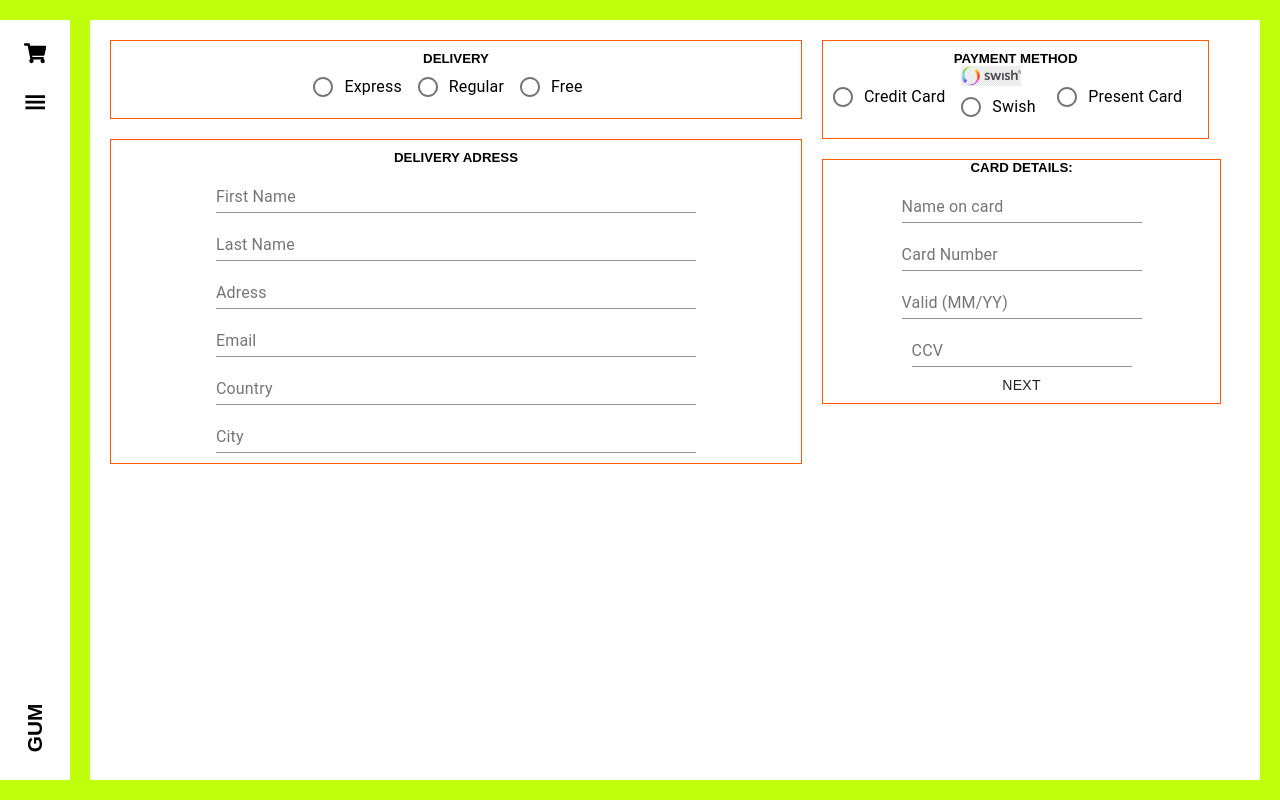
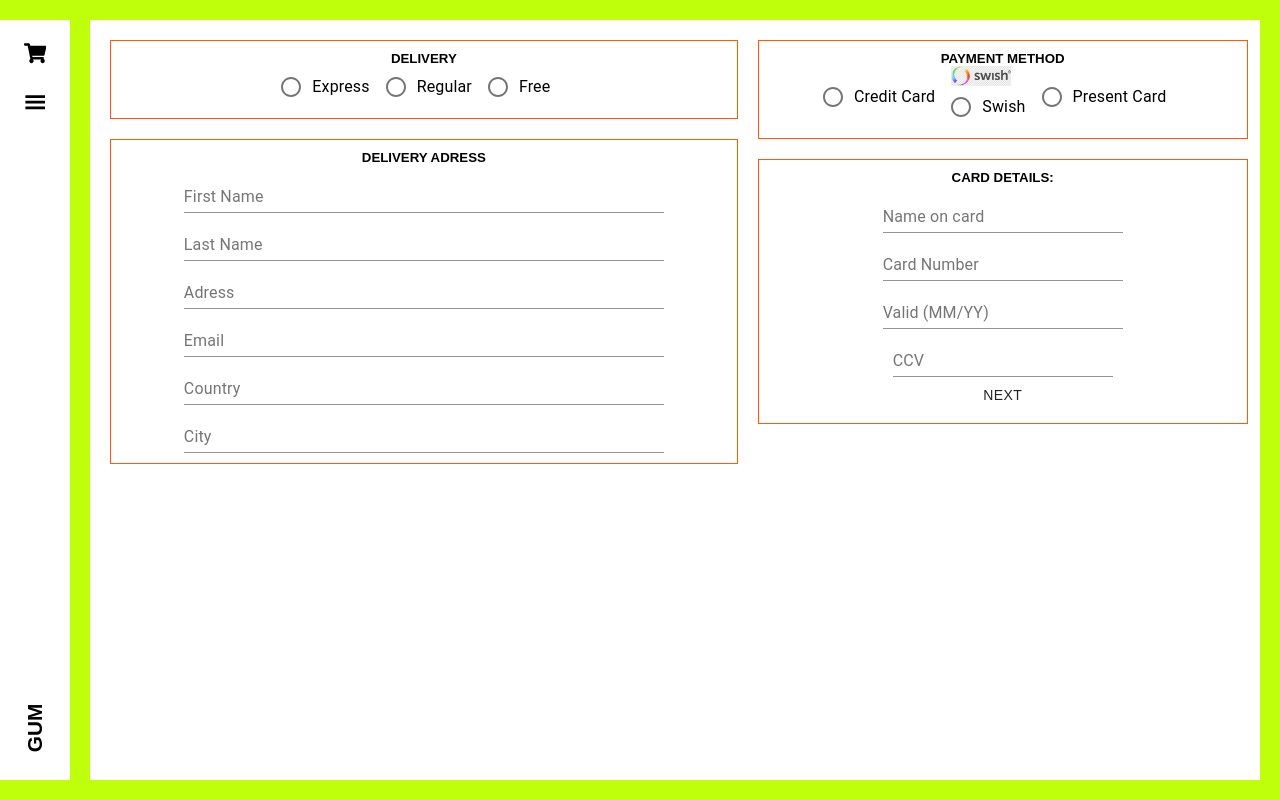
Before and after one commit to MTLY-1610/ESHOP-GUM, a React (Create React App) app: page /payment in a window 1280 px wide. Built offline with nearby package versions, Linux system fonts and the light colour scheme; a web font is replaced by a local one.

Commit message:
more css

```diff
--- a/src/App.css
+++ b/src/App.css
@@ -519,16 +519,25 @@
 
   flex-direction: row;
 }
+@media screen and (max-width: 640px) {
+  .payment-layout {
+    width: 100%;
+    height: 95vh;
+    display: flex;
+    padding: 1.25rem 1.25rem 1.25rem 1.25rem;
+    flex-direction: column;
+  }
+}
 .delivery-box{
   display: flex;
   flex-direction: column;
-
-  width: 60%;
+  width: 54.5%;
 
 }
 .payment-box{
   display: flex;
   flex-direction: column;
+  width: 40%;
 
 
 
@@ -539,6 +548,8 @@
   display: flex;
   flex-direction: column;
   align-items: center;
+  flex-grow: 1;
+  width: 100%;
   justify-content: space-evenly;
   margin-bottom: .625rem;
   margin-left: .625rem;
@@ -548,15 +559,26 @@
 .radio-div{
   display: flex;
   flex-direction: column;
-  width: 6rem;
+
 }
 
+.payment {
+  display: flex;
+  flex-direction: column;
+  align-items: center;
+  width: 100%;
+  margin-left: .625rem;
+  margin-top: .625rem;
+  border: 1px solid #ff5c00;
+  padding: .625rem .625rem .625rem .625rem;
+
+}
 .delivery-Solution {
   display: flex;
   flex-direction: column;
   align-items: center;
   justify-content: space-evenly;
-  width: auto;
+
   flex-grow: 1;
   margin-bottom: .625rem;
   margin-right: .625rem;
@@ -577,16 +599,7 @@
 
 
 
-.payment {
-  display: flex;
-  flex-direction: column;
-  align-items: center;
-  width: 100%;
-  margin-left: .625rem;
-  margin-top: .625rem;
-  border: 1px solid #ff5c00;
 
-}
 
 .adress {
   display: flex;
--- a/src/components/PaymentMethods.tsx
+++ b/src/components/PaymentMethods.tsx
@@ -20,7 +20,7 @@ class PaymentMethods extends React.Component<Props, State> {
       <div className="payment-delivery-method">
         <div className="payment-Solution">
           <h5 className="headers">PAYMENT METHOD</h5>
-          <div className="">
+
             <RadioGroup  onChange={this.props.checkPayment} style={flex}>
               <FormControlLabel
                 value="CreditCard"
@@ -45,7 +45,7 @@ class PaymentMethods extends React.Component<Props, State> {
                 labelPlacement="end"
               />
             </RadioGroup>
-            </div>
+
         </div>
         </div>
 
--- a/src/components/PresentCard.tsx
+++ b/src/components/PresentCard.tsx
@@ -11,7 +11,7 @@ class PresentCard extends React.Component<Props, State> {
   render() {
     return (
       <div className="payment">
-        <div>
+
           <h5 className="headers">PRESENTCARD DETAILS:</h5>
           <TextField
             type="name"
@@ -29,7 +29,7 @@ class PresentCard extends React.Component<Props, State> {
             // onChange={this.handleChange}
             //   onKeyDown={this.onlyLetter}
           />
-        </div>
+
         <div>
           <Link to="/checkout">
             <Button>Next</Button>
--- a/src/components/Swish.tsx
+++ b/src/components/Swish.tsx
@@ -13,7 +13,7 @@ class Swish extends React.Component<Props, State> {
   render() {
     return (
       <div className="payment">
-        <div>
+
           <h5 className="headers">SWISH DETAILS:</h5>
           <TextField
             type="name"
@@ -31,7 +31,7 @@ class Swish extends React.Component<Props, State> {
             // onChange={this.handleChange}
             onKeyDown={this.props.onlyNumber}
           />
-        </div>
+
         <div>
           <Link to="/checkout">
             <Button>Next</Button>
```
